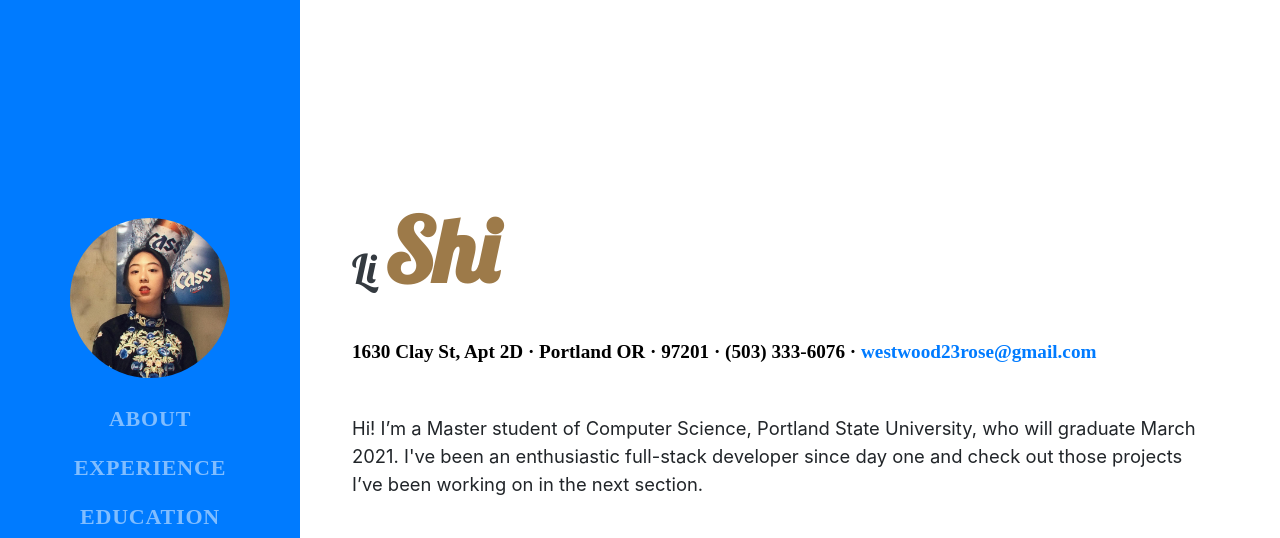
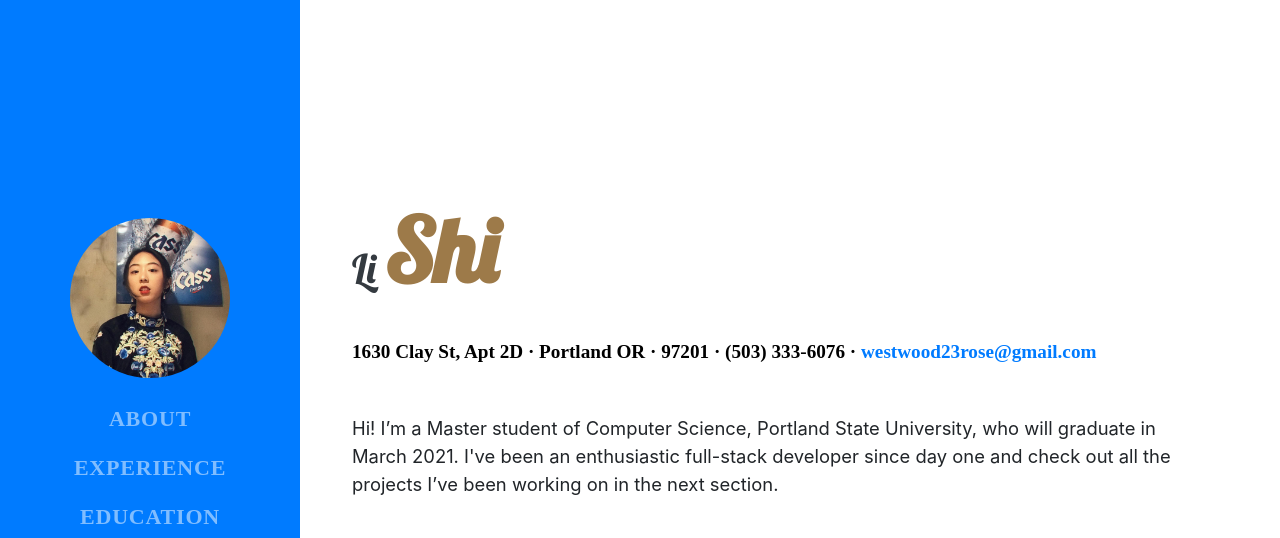
Before and after one commit to Westwood-S/resume, a website with bundled scripts: page index.html in a window 1280 px wide. Shown: the top 538 px of the page. Built offline with nearby package versions, Linux system fonts and the light colour scheme.

Commit message:
Update index.html

```diff
--- a/index.html
+++ b/index.html
@@ -56,7 +56,7 @@
               <div class="subheading mb-5">1630 Clay St, Apt 2D · Portland OR · 97201 · (503) 333-6076 ·
                 <a href="mailto:name@email.com">westwood23rose@gmail.com</a>
               </div>
-              <p class="lead mb-5">Hi! I’m a Master student of Computer Science, Portland State University, who will graduate March 2021. I've been an enthusiastic full-stack developer since day one and check out those projects I’ve been working on in the next section.
+              <p class="lead mb-5">Hi! I’m a Master student of Computer Science, Portland State University, who will graduate in March 2021. I've been an enthusiastic full-stack developer since day one and check out all the projects I’ve been working on in the next section.
               </p>
               <div class="social-icons">
                 <a target="_blank" href="https://www.linkedin.com/in/li-shi-857424154/">
```
